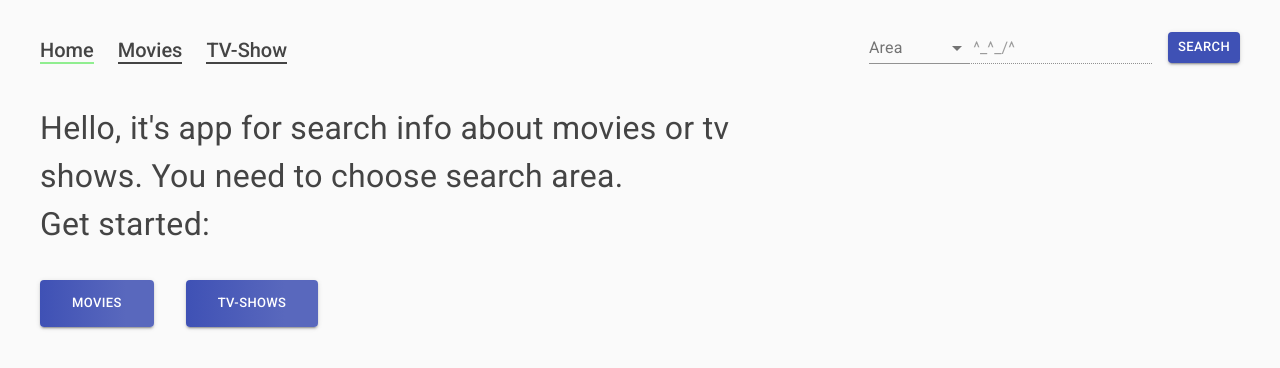
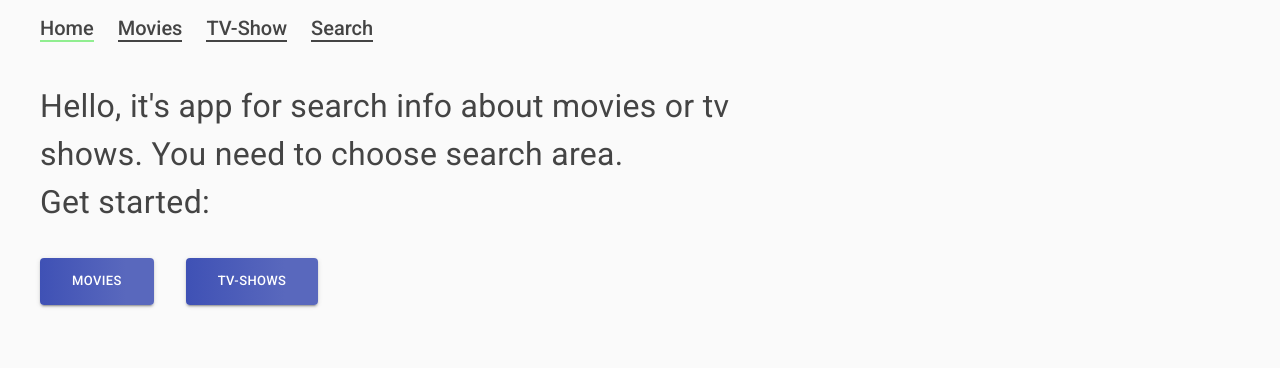
Before and after one commit to Seothp/movieapp, a React (Create React App) app: page / in a window 1280 px wide. Shown: the top 368 px of the page. Built offline with nearby package versions, Linux system fonts and the light colour scheme.

Commit message:
create seach view

```diff
--- a/src/App.js
+++ b/src/App.js
@@ -4,6 +4,7 @@ import { BrowserRouter, Switch, Route } from 'react-router-dom';
 import { Home } from './views/home.jsx';
 import { Movies } from './views/movies.jsx';
 import { TvShows } from './views/tv.jsx';
+import { Search } from './views/search.jsx';
 
 
 import './App.css';
@@ -20,6 +21,7 @@ function App() {
           <Route exact path='/' component={Home} />
           <Route path='/movies' component={Movies} />
           <Route path='/tv' component={TvShows} />
+          <Route path='/search' component={Search} />
         </Switch>
       </div>
     </BrowserRouter>
--- a/src/components/header/header.jsx
+++ b/src/components/header/header.jsx
@@ -36,16 +36,6 @@ export const Header = () => {
 
     const classes = useStyles();
 
-    let [ searchValue, setSearchValue] = useState(' ^_^_/^');
-    let [ searchArea, setSearchArea ] = useState('');
-
-    const handleInputChange = (e) => {
-        setSearchValue(e.target.value);
-    }
-
-    const handleSelectChange = (e) => {
-        setSearchArea(e.target.value)
-    }
     return (
         <Box component='header' className={`header ${classes.header}`}>
             <Box component='nav' m={2}>
@@ -59,24 +49,11 @@ export const Header = () => {
                     <li className="main-nav__item">
                         <NavLink className='main-nav__link' to='/tv'>TV-Show</NavLink>
                     </li>
+                    <li className="main-nav__item">
+                        <NavLink className='main-nav__link' to='/search'>Search</NavLink>
+                    </li>
                 </ul>
             </Box>
-            <Box className="search-menu" m={2}>
-                <TextField select onChange={handleSelectChange} label="Area" value={searchArea} className={classes.select}>
-                    {areas.map(item => (
-                        <MenuItem value={item.value} key={item.value}>
-                            {item.value}
-                        </MenuItem>
-                    ))}
-                </TextField>
-                <TextField type='text'
-                    className={classes.mt2}
-                    value={searchValue}
-                    onChange={handleInputChange}
-                    disabled/>
-                <Button variant='contained' color='primary' size='small' className={classes.button}>Search</Button>
-            </Box >
-            <SearchedItems searchValue={searchValue} />
         </Box>
     )
 }
--- /dev/null
+++ b/src/views/search.jsx
@@ -0,0 +1,85 @@
+import React, { useState, useEffect } from 'react';
+import { Container, TextField, Box, Button, makeStyles, MenuItem, Grid } from '@material-ui/core';
+
+import { Header } from '../components/header/header'
+import { TMD_URL, DISCOVER_PATH, TMD_API_KEY, TMD_IMG_URL } from '../constants'
+
+const useStyles = makeStyles({
+    search: {
+        display: 'flex',
+        justifyContent: 'center',
+        padding: '0 16px',
+
+    },
+    input: {
+        flexGrow: 1,
+        marginRight: 16,
+        marginTop: 16,
+    },
+    button: {
+        marginTop: 16,
+    },
+    select: {
+        width: 80,
+    }
+})
+
+const OPTIONS = [
+    {
+        value: 'movie'
+    },
+    {
+        value: 'tv'
+    }
+]
+
+export const Search = () => {
+    let [ searchArea, setSearchArea ] = useState('movie');
+    let [ searchValue, setSearchValue] = useState('');
+    useEffect(() => {
+        fetchList(searchValue)
+    })
+    let [ list, setList ] = useState([]);
+    let [ page, setPage ] = useState(1);
+
+    const handleInputChange = (e) => {
+        setSearchValue(e.target.value);
+    }
+
+    const handleSelectChange = (e) => {
+        setSearchArea(e.target.value)
+    }
+
+    const fetchList = (searchValue) => {
+        fetch(`${TMD_URL}search/${searchArea}?${TMD_API_KEY}&page=${page}&query=${searchValue}`)
+            .then(res => res.json())
+            .then(result => setList(result.results))
+    }
+    const classes = useStyles();
+    return (
+            <Container component='div'>
+                <Header />
+                <Box component='div' className={classes.search}>
+                    <TextField select label='area' className={classes.select} onChange={handleSelectChange} value={searchArea}>
+                        {OPTIONS.map(option => (
+                            <MenuItem key={option.value} value={option.value}>
+                                {option.value}
+                            </MenuItem>
+                        ))}
+                    </TextField>
+                    <TextField className={classes.input} onChange={handleInputChange} value={searchValue}/>
+                    <Button variant='contained' color='primary' className={classes.button}>Search</Button>
+                </Box>
+                <Grid>
+                    {list && list.map(item => (
+                        <div>
+                            {item.title}
+                            {item.name}
+                        </div>
+                    ))
+
+                    }
+                </Grid>
+            </Container>
+        )
+}
```
Also changed, not shown: src/components/movies-list/movies-list.jsx (+8 -4 lines), src/components/tv-shows-list/tv-shows-list.jsx (line endings or trailing spaces).
